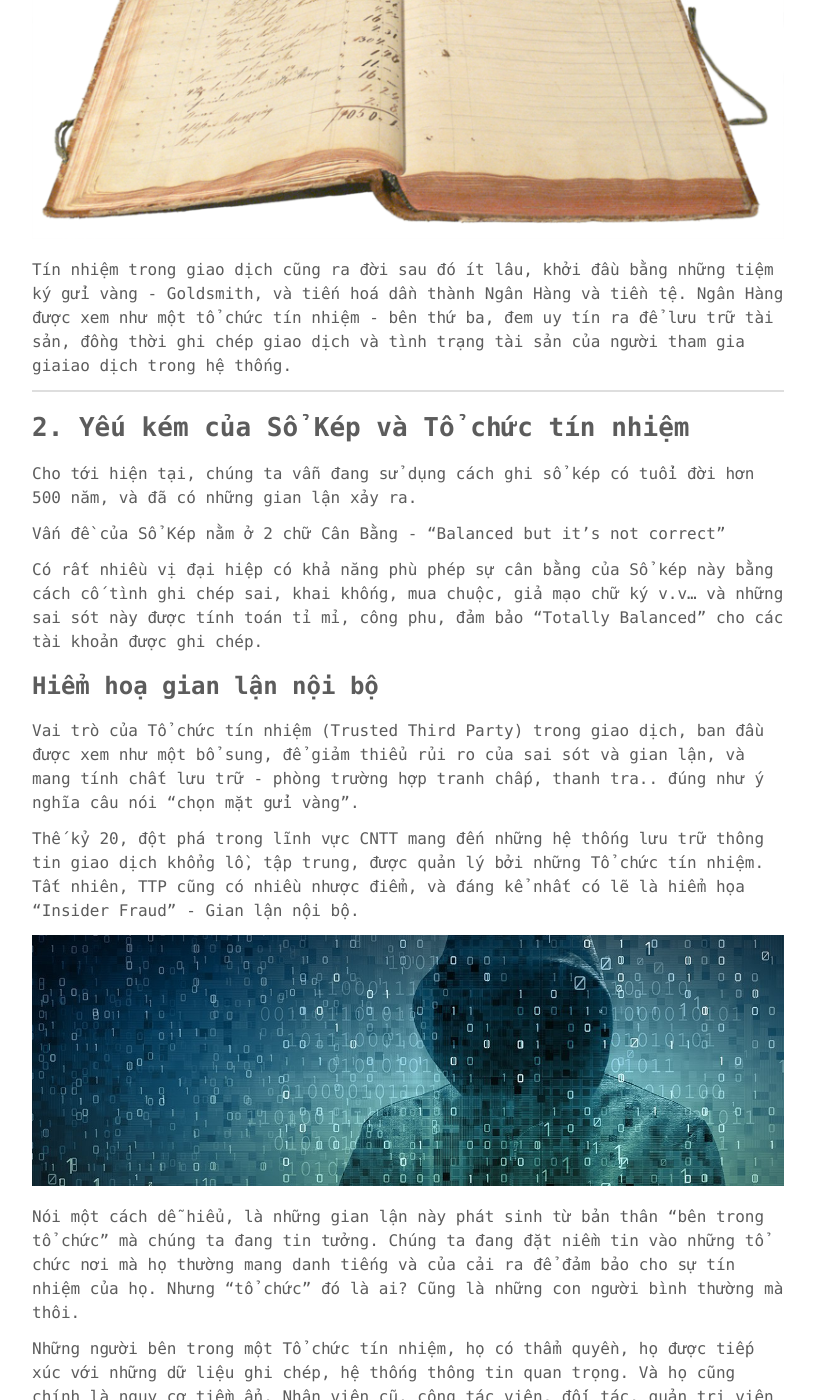
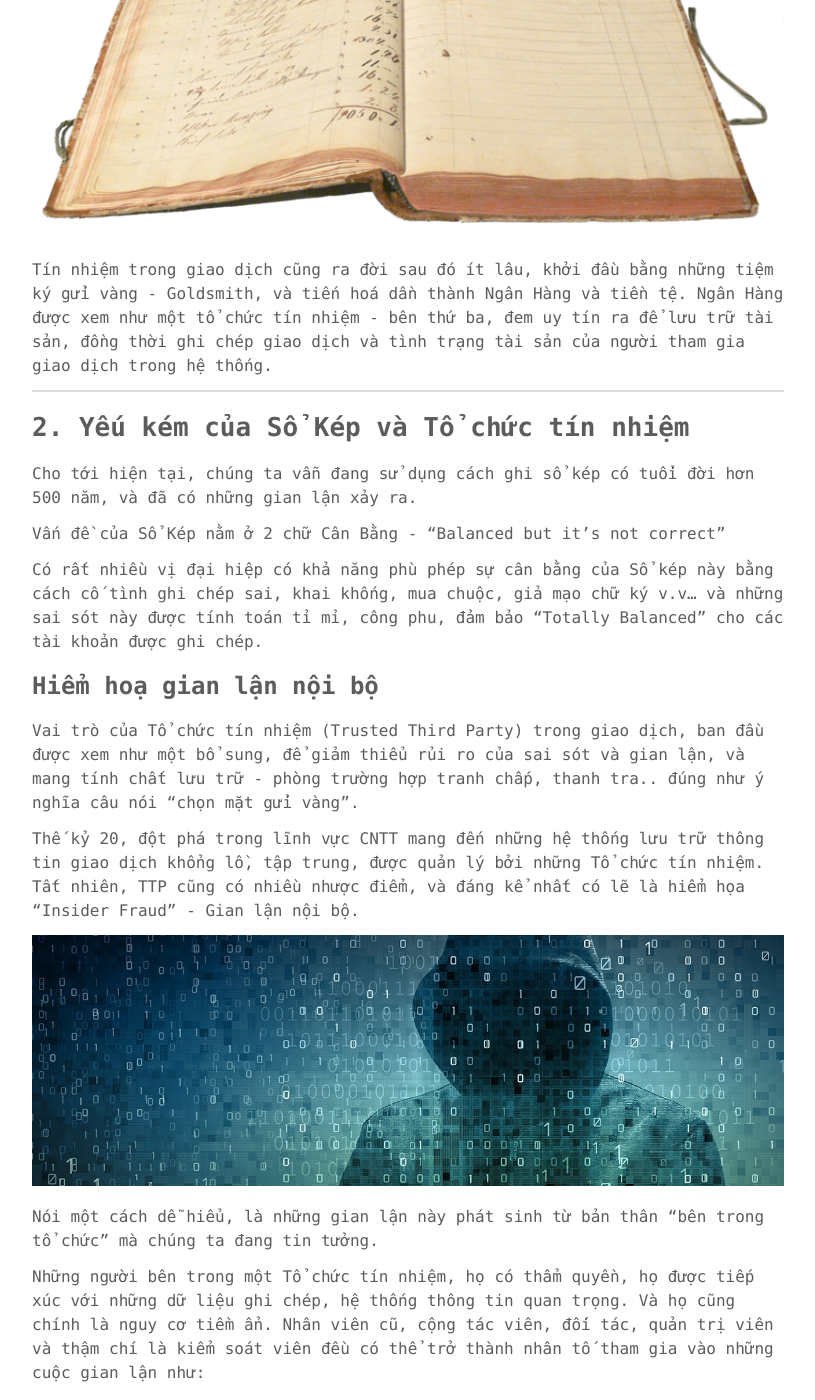
Before and after one commit to phuoc-thanh/phuoc-thanh.github.io, a Jekyll site: the page built from _posts/2018-07-17-road-to-blockchain-intro.md, in a window 1280 px wide and 1400 px high, scrolled down 2058 px. Shown: the whole window, without its empty margins (232-1047 px from the left). Built offline with Jekyll 4.4.1, drawn with Linux system fonts in a browser that asks for light colours.

Commit message:
edit some words

```diff
--- a/_posts/2018-07-17-road-to-blockchain-intro.md
+++ b/_posts/2018-07-17-road-to-blockchain-intro.md
@@ -56,7 +56,7 @@
 
 ![Early 19th-century ledger](/assets/images/rtb01/ledger.png)
 
-Tín nhiệm trong giao dịch cũng ra đời sau đó ít lâu, khởi đầu bằng những tiệm ký gửi vàng - Goldsmith, và tiến hoá dần thành Ngân Hàng và tiền tệ. Ngân Hàng được xem như một tổ chức tín nhiệm - bên thứ ba, đem uy tín ra để lưu trữ tài sản, đồng thời ghi chép giao dịch và tình trạng tài sản của người tham gia giaiao dịch trong hệ thống.
+Tín nhiệm trong giao dịch cũng ra đời sau đó ít lâu, khởi đầu bằng những tiệm ký gửi vàng - Goldsmith, và tiến hoá dần thành Ngân Hàng và tiền tệ. Ngân Hàng được xem như một tổ chức tín nhiệm - bên thứ ba, đem uy tín ra để lưu trữ tài sản, đồng thời ghi chép giao dịch và tình trạng tài sản của người tham gia giao dịch trong hệ thống.
 
 
 ---
@@ -79,7 +79,7 @@
 
 ![Insider Fraud](/assets/images/rtb01/cyber_attack.jpg)
 
-Nói một cách dễ hiểu, là những gian lận này phát sinh từ bản thân "bên trong tổ chức" mà chúng ta đang tin tưởng. Chúng ta đang đặt niềm tin vào những tổ chức nơi mà họ thường mang danh tiếng và của cải ra để đảm bảo cho sự tín nhiệm của họ. Nhưng "tổ chức" đó là ai? Cũng là những con người bình thường mà thôi.
+Nói một cách dễ hiểu, là những gian lận này phát sinh từ bản thân "bên trong tổ chức" mà chúng ta đang tin tưởng.
 
 Những người bên trong một Tổ chức tín nhiệm, họ có thẩm quyền, họ được tiếp xúc với những dữ liệu ghi chép, hệ thống thông tin quan trọng. Và họ cũng chính là nguy cơ tiềm ẩn. Nhân viên cũ, cộng tác viên, đối tác, quản trị viên và thậm chí là kiểm soát viên đều có thể trở thành nhân tố tham gia vào những cuộc gian lận như:
 
@@ -131,7 +131,7 @@
 
 5. [Ian Grigg - Triple Entry Accounting (2005)](https://nakamotoinstitute.org/triple-entry-accounting)
 
-**Note: Nghiên cứu của Ian Grigg hoàn toàn ko liên quan đến lý thuyết "Momentum Accounting and Triple-Entry Bookkeeping" của giáo sư Yuji Ijiri. Có một blog trên hackernoon đã viết sai về khái niệm "kế toán tam phân", người dịch Việt ngữ cũng đã hiểu sai về khái niệm này.**
+*Note: Nghiên cứu của Ian Grigg hoàn toàn ko liên quan đến lý thuyết "Momentum Accounting and Triple-Entry Bookkeeping" của giáo sư Yuji Ijiri. Có một blog trên hackernoon đã viết sai về khái niệm "kế toán tam phân", người dịch Việt ngữ cũng đã hiểu sai về khái niệm này.*
 
 Tóm tắt lại cho các bạn ko có thời gian đọc, những nghiên cứu khoảng thời gian này, ít nhiều đều hướng đến một hệ thống lưu trữ hoàn thiện, mang các đặc điểm:
 
```
